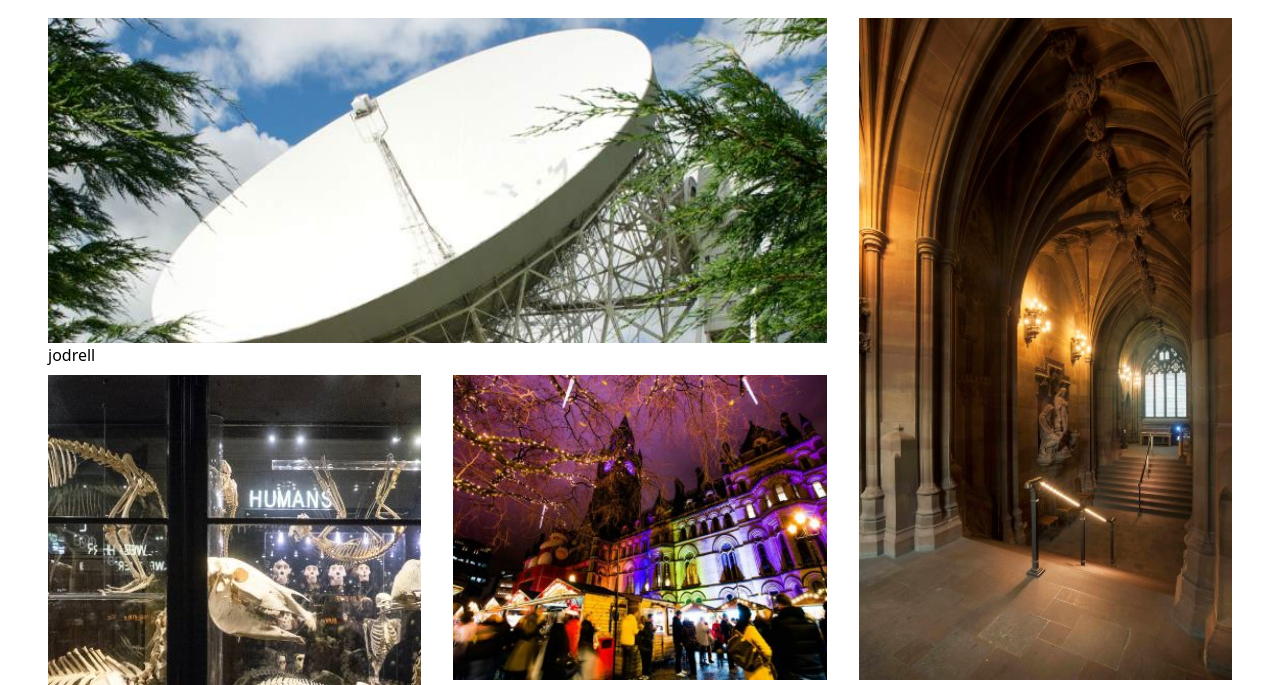
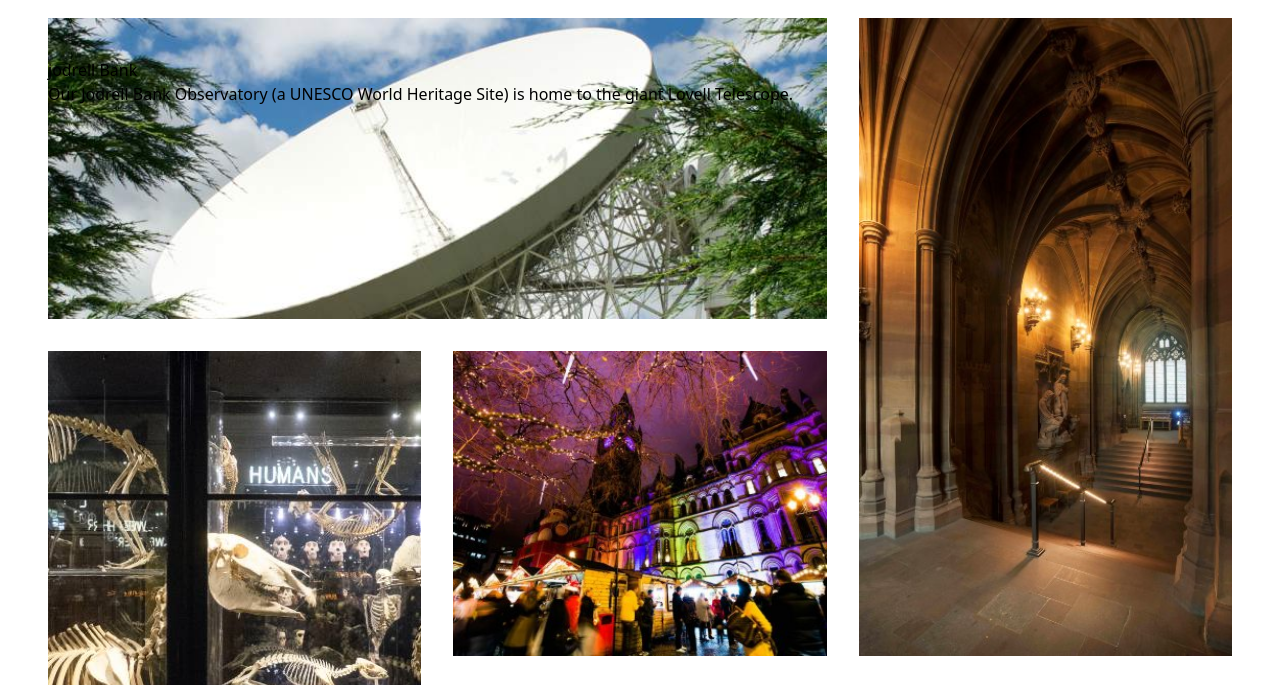
Before and after one commit to charite-uwatwembi/Manchester_clone, a website: page src/index.html in a window 1280 px wide. Shown: the part 94-779 px from the top of the page. Drawn offline with Linux system fonts and the light colour scheme.

Commit message:
for the day

```diff
--- a/package.json
+++ b/package.json
@@ -4,7 +4,7 @@
   "description": "",
   "main": "index.js",
   "scripts": {
-    "test": "echo \"Error: no test specified\" && exit 1"
+    "dev": "npx tailwindcss -i ./src/input.css -o ./src/output.css --watch"
   },
   "keywords": [],
   "author": "",
--- a/src/index.html
+++ b/src/index.html
@@ -10,11 +10,11 @@
     <main class="bg-zinc-100n p-12">
         <h1 class="text-4xl font-thin">Explore Manchester</h1>
         <div class="grid grid-cols-3  mt-6 gap-8">
-            <div class="w-full col-span-2">
+            <div class="w-full col-span-2 relative">
                 <img src="/images/jodrell-050819.jpeg" alt="" class="w-full h-full">
-                <div>
-                    <h1>jodrell</h1>
-                    <p></p>
+                <div class="absolute top-10">
+                    <h1>jodrell Bank</h1>
+                    <p>Our Jodrell Bank Observatory (a UNESCO World Heritage Site) is home to the giant Lovell Telescope.</p>
                 </div>
             </div>
             <div class="row-span-2">
```
Also changed, not shown: src/output.css.
